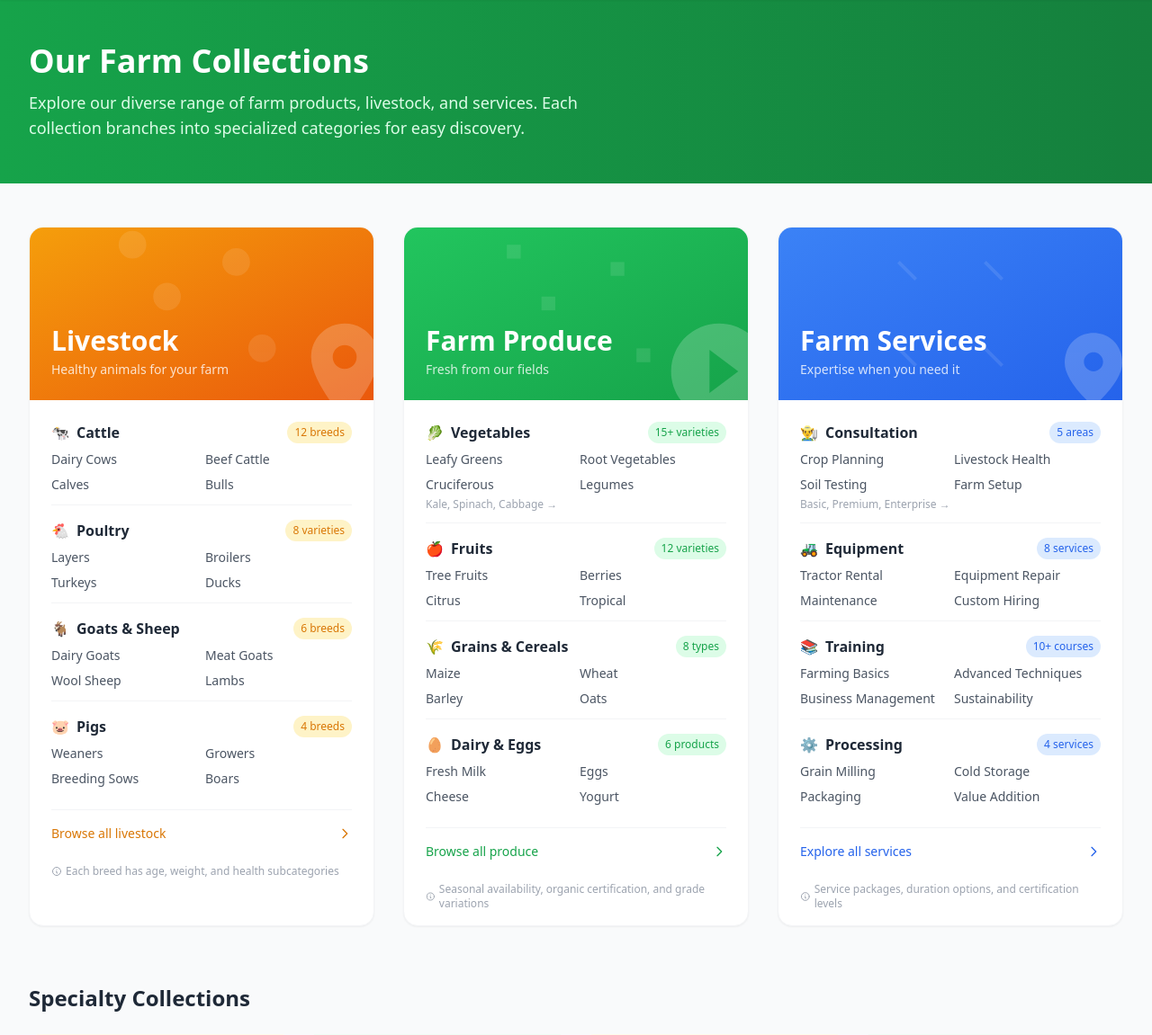
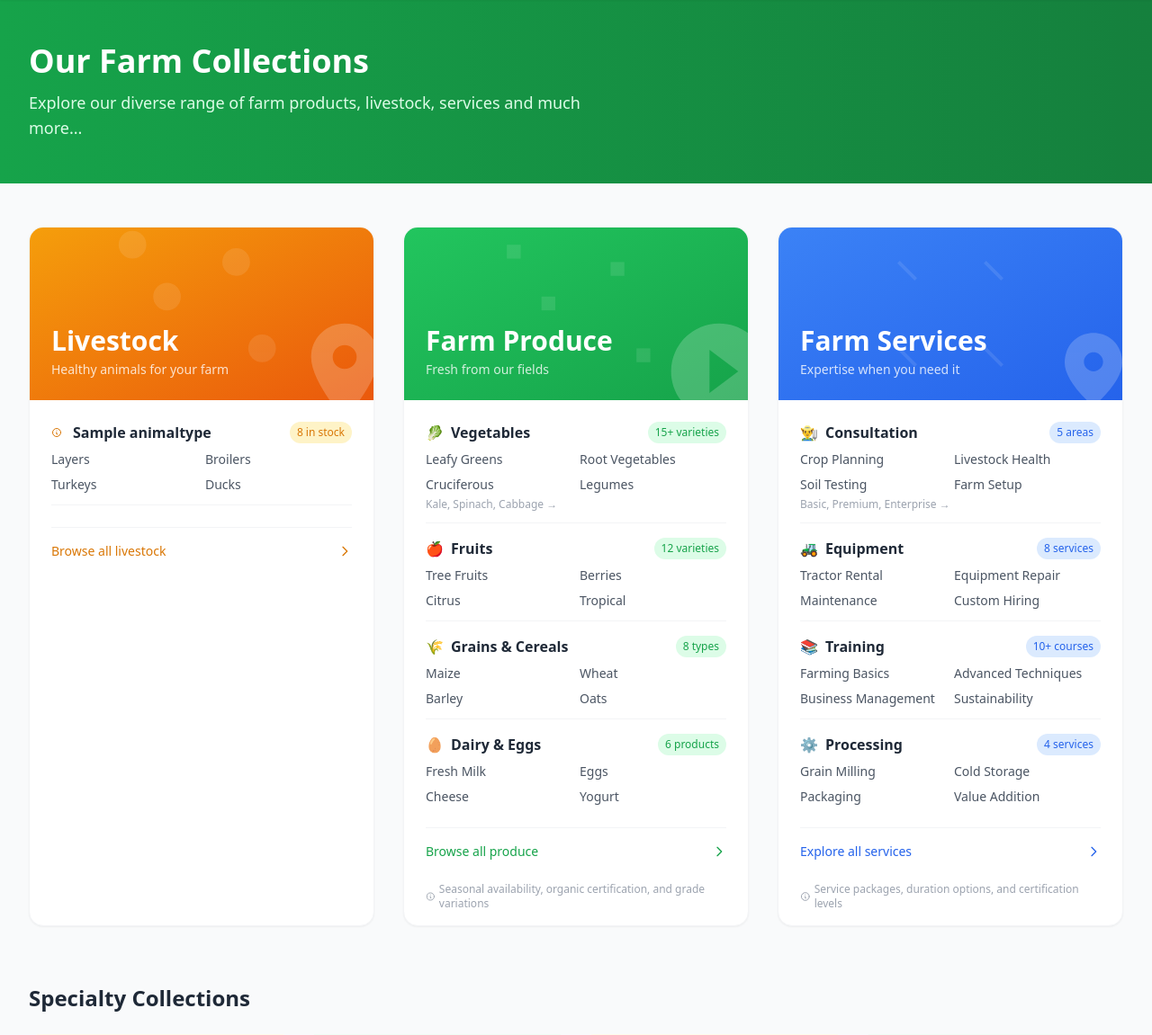
Before and after one commit to maundulaurent/Django-eFarm, a Django app: page /our-collections/ in a window 1280 px wide. Shown: the part 117-1268 px from the top of the page at 90% size. Run offline with Django 4.2, Linux system fonts and the light colour scheme; tables that the repository leaves empty hold one stand-in row (values such as "Sample post"); some libraries are stand-ins or nearby versions.

Commit message:
new updates

```diff
--- a/core/views.py
+++ b/core/views.py
@@ -4,7 +4,7 @@ from django.db.models import Count, Sum
 from django.utils import timezone
 from datetime import timedelta
 from inventory.models import Product, Category
-from livestock.models import Livestock
+from livestock.models import Livestock, AnimalType
 from sales.models import Order
 from blog.models import Article
 from services.models import Service
@@ -65,27 +65,16 @@ def about(request):
 def contact(request):
     return render(request, 'core/contact.html')
 
-
-# inventory_category = Category.objects.order_by('?').first()
-#     recent_products = Product.objects.filter(is_available=True)[:6]
-#     recent_articles = Article.objects.filter(is_published=True)[:3]
-#     services = Service.objects.filter(is_available=True)[:4]
-
-#     context = {
-#         'inventory_category' : inventory_category,
-#         'recent_products': recent_products,
-#         'recent_articles': recent_articles,
-#         'services': services,
-#     }
-
 def our_collections(request):
     inventory_categories = Category.objects.all()
     inventory_products = Product.objects.all()
     livestock = Livestock.objects.all()
+    livestock_categories = AnimalType.objects.all()
     services = Service.objects.all()
     context = {
         'inventory_categories' : inventory_categories,
         'inventory_products' : inventory_products,
+        'livestock_categories' : livestock_categories,
         'livestock' : livestock,
         'services'  : services,
     }
--- a/templates/core/collections.html
+++ b/templates/core/collections.html
@@ -9,8 +9,7 @@
     <div class="max-w-7xl mx-auto px-4 sm:px-6 lg:px-8 py-12">
         <h1 class="text-3xl md:text-4xl font-bold mb-3">Our Farm Collections</h1>
         <p class="text-lg text-green-100 max-w-2xl">
-            Explore our diverse range of farm products, livestock, and services.
-            Each collection branches into specialized categories for easy discovery.
+            Explore our diverse range of farm products, livestock, services and much more...
         </p>
     </div>
 </div>
@@ -47,14 +46,15 @@
             <div class="p-6">
                 <!-- Main Categories -->
                 <div class="space-y-4">
-                    <!-- Cattle Category -->
+                    <!-- first Category -->
+                     {% comment %}
                     <div class="border-b border-gray-100 pb-3 last:border-0">
                         <div class="flex items-center justify-between mb-2">
                             <h3 class="font-semibold text-gray-800 flex items-center">
                                 <span class="text-amber-600 mr-2">🐄</span>
                                 Cattle
                             </h3>
-                            <span class="text-xs bg-amber-100 text-amber-600 px-2 py-1 rounded-full">12 breeds</span>
+                            <span class="text-xs bg-amber-100 text-amber-600 px-2 py-1 rounded-full">12 in number</span>
                         </div>
                         <div class="grid grid-cols-2 gap-2">
                             <a href="#" class="text-sm text-gray-600 hover:text-amber-600 transition-colors">Dairy Cows</a>
@@ -62,20 +62,25 @@
                             <a href="#" class="text-sm text-gray-600 hover:text-amber-600 transition-colors">Calves</a>
                             <a href="#" class="text-sm text-gray-600 hover:text-amber-600 transition-colors">Bulls</a>
                         </div>
-                        <!-- Nested Subcategories (hidden by default, shown on hover/click) -->
                         <div class="mt-2 pl-4 hidden group-hover:block">
                             <div class="text-xs text-gray-500 mt-1">→ Holstein, Jersey, Angus, Hereford...</div>
                         </div>
                     </div>
+                     {% endcomment %}
 
-                    <!-- Poultry Category -->
+                    <!-- the  Categories now -->
+                     {% for category in livestock_categories %}
                     <div class="border-b border-gray-100 pb-3">
                         <div class="flex items-center justify-between mb-2">
                             <h3 class="font-semibold text-gray-800 flex items-center">
-                                <span class="text-amber-600 mr-2">🐔</span>
-                                Poultry
+                                <span class="text-amber-600 mr-2">
+                                    <svg class="w-3 h-3 mr-1" fill="none" stroke="currentColor" viewBox="0 0 24 24">
+                                        <path stroke-linecap="round" stroke-linejoin="round" stroke-width="2" d="M13 16h-1v-4h-1m1-4h.01M21 12a9 9 0 11-18 0 9 9 0 0118 0z"></path>
+                                    </svg>
+                                </span>
+                                {{ category.name}}
                             </h3>
-                            <span class="text-xs bg-amber-100 text-amber-600 px-2 py-1 rounded-full">8 varieties</span>
+                            <span class="text-xs bg-amber-100 text-amber-600 px-2 py-1 rounded-full">8 in stock</span>
                         </div>
                         <div class="grid grid-cols-2 gap-2">
                             <a href="#" class="text-sm text-gray-600 hover:text-amber-600 transition-colors">Layers</a>
@@ -85,8 +90,10 @@
                         </div>
                     </div>
 
+                    {% endfor %}
+
                     <!-- Goats & Sheep Category -->
-                    <div class="border-b border-gray-100 pb-3">
+                    {% comment %} <div class="border-b border-gray-100 pb-3">
                         <div class="flex items-center justify-between mb-2">
                             <h3 class="font-semibold text-gray-800 flex items-center">
                                 <span class="text-amber-600 mr-2">🐐</span>
@@ -100,24 +107,8 @@
                             <a href="#" class="text-sm text-gray-600 hover:text-amber-600 transition-colors">Wool Sheep</a>
                             <a href="#" class="text-sm text-gray-600 hover:text-amber-600 transition-colors">Lambs</a>
                         </div>
-                    </div>
+                    </div> {% endcomment %}
 
-                    <!-- Pigs Category -->
-                    <div>
-                        <div class="flex items-center justify-between mb-2">
-                            <h3 class="font-semibold text-gray-800 flex items-center">
-                                <span class="text-amber-600 mr-2">🐷</span>
-                                Pigs
-                            </h3>
-                            <span class="text-xs bg-amber-100 text-amber-600 px-2 py-1 rounded-full">4 breeds</span>
-                        </div>
-                        <div class="grid grid-cols-2 gap-2">
-                            <a href="#" class="text-sm text-gray-600 hover:text-amber-600 transition-colors">Weaners</a>
-                            <a href="#" class="text-sm text-gray-600 hover:text-amber-600 transition-colors">Growers</a>
-                            <a href="#" class="text-sm text-gray-600 hover:text-amber-600 transition-colors">Breeding Sows</a>
-                            <a href="#" class="text-sm text-gray-600 hover:text-amber-600 transition-colors">Boars</a>
-                        </div>
-                    </div>
                 </div>
 
                 <!-- View All Link -->
@@ -131,15 +122,6 @@
                 </div>
             </div>
 
-            <!-- Hierarchical note (tooltip style) -->
-            <div class="px-6 pb-4">
-                <div class="text-xs text-gray-400 flex items-center">
-                    <svg class="w-3 h-3 mr-1" fill="none" stroke="currentColor" viewBox="0 0 24 24">
-                        <path stroke-linecap="round" stroke-linejoin="round" stroke-width="2" d="M13 16h-1v-4h-1m1-4h.01M21 12a9 9 0 11-18 0 9 9 0 0118 0z"></path>
-                    </svg>
-                    <span>Each breed has age, weight, and health subcategories</span>
-                </div>
-            </div>
         </div>
 
         <!-- Inventory/Produce Collection -->
```
Also changed, not shown: tst.py (+13 -0 lines), media/livestock/layers.png (added).
